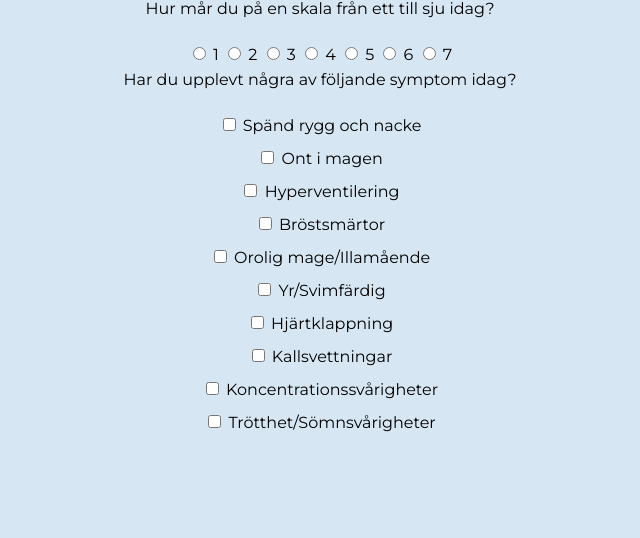
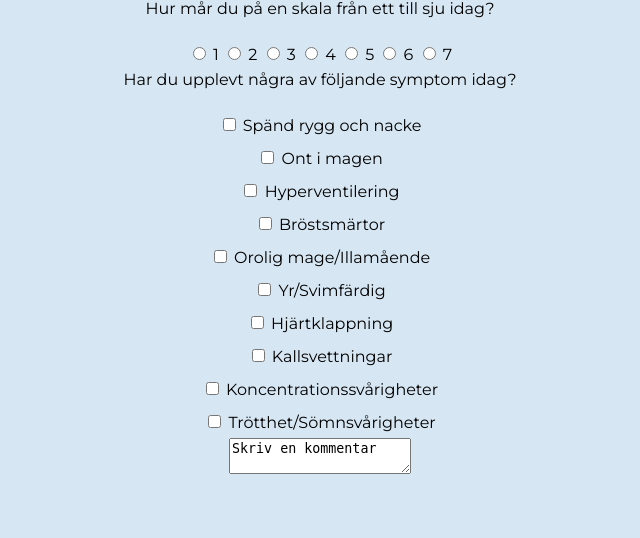
Before and after one commit to idaglenne/cuddly-sniffle, a PHP site: page /moodForm.php in a window 1280 px wide. Shown: the part 243-781 px from the top of the page, without its empty margins (320-960 px from the left). Run offline with PHP 8.4, Linux system fonts and the light colour scheme; data that the repository does not hold is empty.

Commit message:
kommentarsfält

```diff
--- a/moodForm.php
+++ b/moodForm.php
@@ -69,6 +69,7 @@ include "db_connect.php";
       <input type="checkbox" class=mood id="alt_tired" name="symptom">
       <label for="alt_tired">Trötthet/Sömnsvårigheter</label>
       <br>
+      <textarea placeholder="Skriv en kommentar">Skriv en kommentar</textarea>
     </form>
     </body>
 
```
